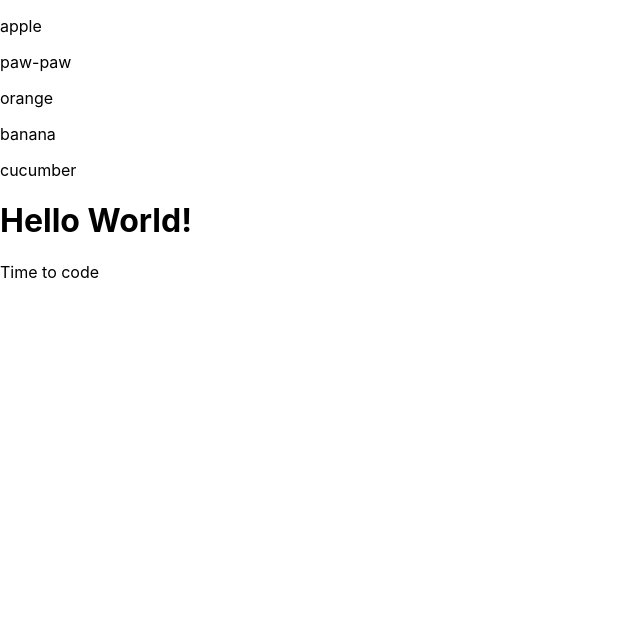
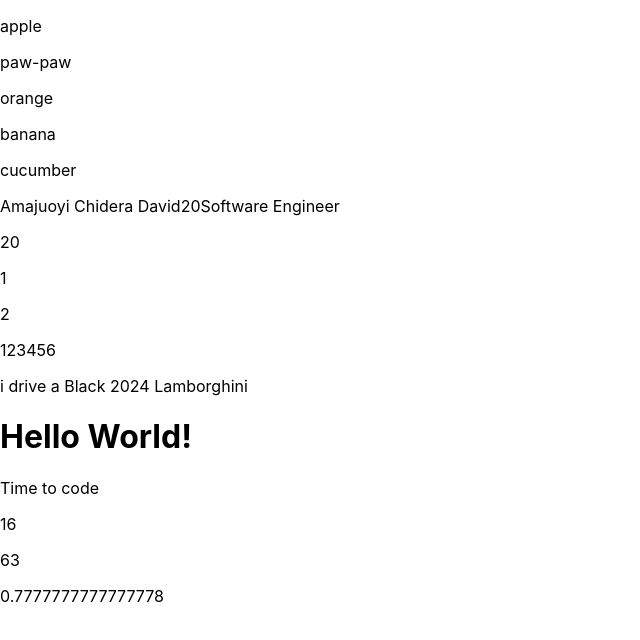
Before and after one commit to Amajuoyichidera/w3-School-React, a React (Create React App) app: page / in a window 1280 px wide. Shown: the top 640 px of the page, without its empty margins (0-640 px from the left). Built offline with nearby package versions, Linux system fonts and the light colour scheme.

Commit message:
first version

```diff
--- a/src/App.js
+++ b/src/App.js
@@ -1,15 +1,59 @@
+import getMessage from './message.js'
+
 function App() {
   const myArray = [ 'apple', 'paw-paw', 'orange', 'banana', 'cucumber'];
-  function calculate(param) {
+   function calculate(a, b) {
+    let sum = a + b;
+    let multiply = a * b;
+    let division = a / b;
 
-  }
+    return [sum, multiply, division];
+   }
+
+   const [sum, multiply, division] = calculate(7, 9);
+
+   const myVehicle = {
+    name: 'Lamborghini',
+    year: 2024,
+    color: 'Black',
+   }
+
+    const message = 'i drive a ' + myVehicle.color + ' ' + myVehicle.year + ' ' + myVehicle.name;
+
+    // spread operator with array and object
+    const numberOne = [1, 2, 3];
+    const numberTwo = [4, 5, 6];
+    const combined = [...numberOne, ...numberTwo];
+    const [one, two, ...others] = combined;
+
+    const aboutMe = {
+      name: 'David',
+      occupation: 'Software Engineer',
+      age: 20,
+    }
+
+    const aboutMe2 = {
+      degree: 'Bachelor of science',
+      course: 'Computer Science',
+    }
+
+    const allAboutMe = {...aboutMe, ...aboutMe2}
   return (
     <div className="App">
       {myArray.map((item) =>
         <p>{item}</p>
        )}
+       <p>{getMessage()}</p>
+       <p>{allAboutMe.age}</p>
+       <p>{one}</p>
+       <p>{two}</p>
+       <p>{combined}</p>
+       <p>{message}</p>
       <h1>Hello World!</h1>
       <p>Time to code</p>
+      <p>{sum}</p>
+      <p>{multiply}</p>
+      <p>{division}</p>
     </div>
   );
 }
--- /dev/null
+++ b/src/message.js
@@ -0,0 +1,9 @@
+const message = () => {
+    const name = 'Amajuoyi Chidera David';
+    const age = 20;
+    const occupation = 'Software Engineer';
+
+    return [ name, age, occupation ]
+}
+
+export default message;
```
